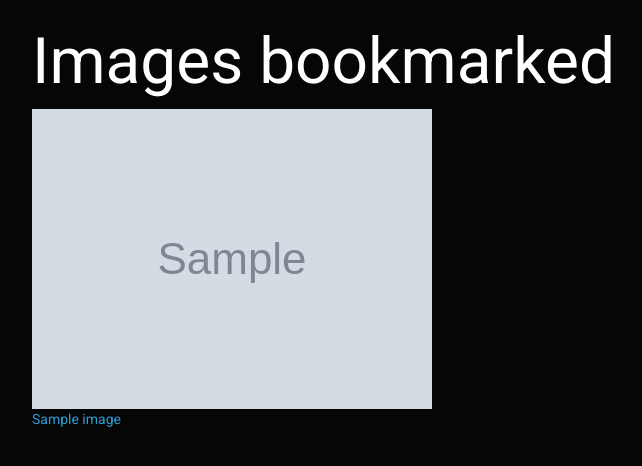
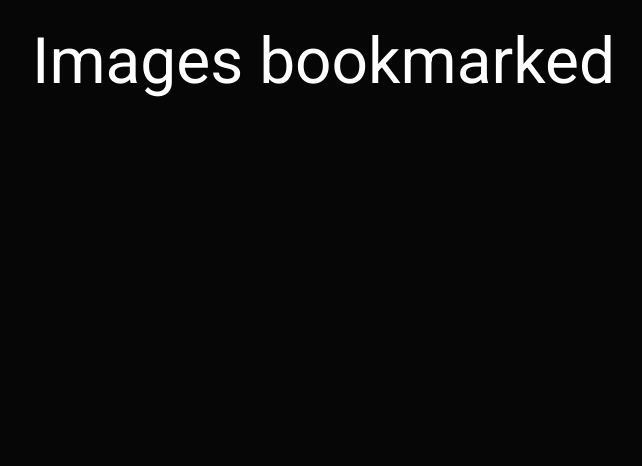
Before and after one commit to knightSarai/socialknight, a Django app: page /images/ in a window 1280 px wide. Shown: the part 55-521 px from the top of the page, without its empty margins (53-695 px from the left). Run offline with Django 3.2, Linux system fonts and the light colour scheme; tables that the repository leaves empty hold one stand-in row (values such as "Sample post"); grey boxes marked "Sample" are stand-in pictures; some libraries are stand-ins or nearby versions.

Commit message:
Create style for image-list Hide element by default

```diff
--- a/images/static/images/css/image.css
+++ b/images/static/images/css/image.css
@@ -27,3 +27,19 @@ hr {
 .image-description {
     margin-top: 10px;
 }
+
+#image-list {
+    display: flex;
+    justify-content: center;
+    flex-wrap: wrap;
+}
+
+.image {
+    padding: 1rem 2rem;
+    transform: scale(0);
+    transition: 0.5s;
+}
+
+.image.animate{
+  transform: scale(1);
+}
```
